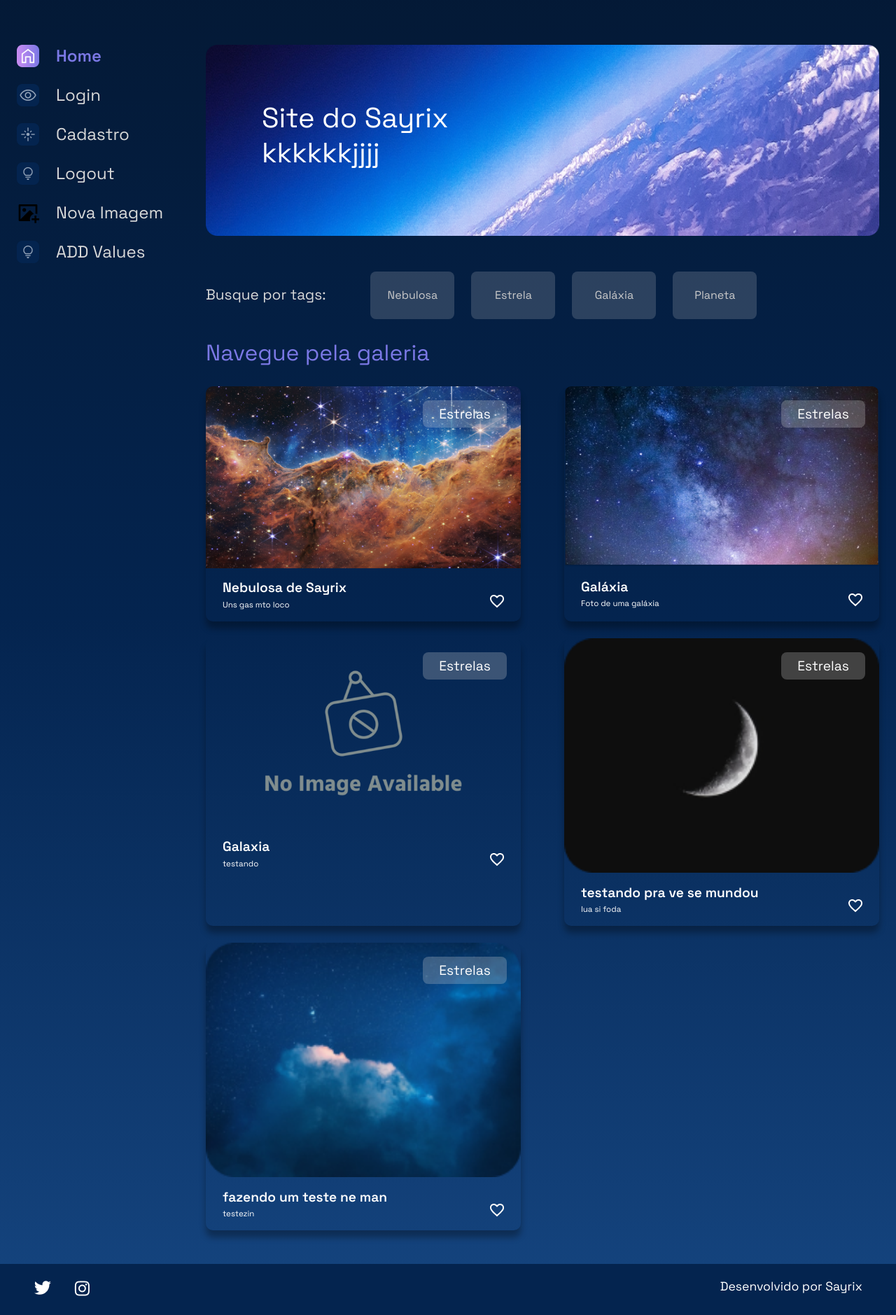
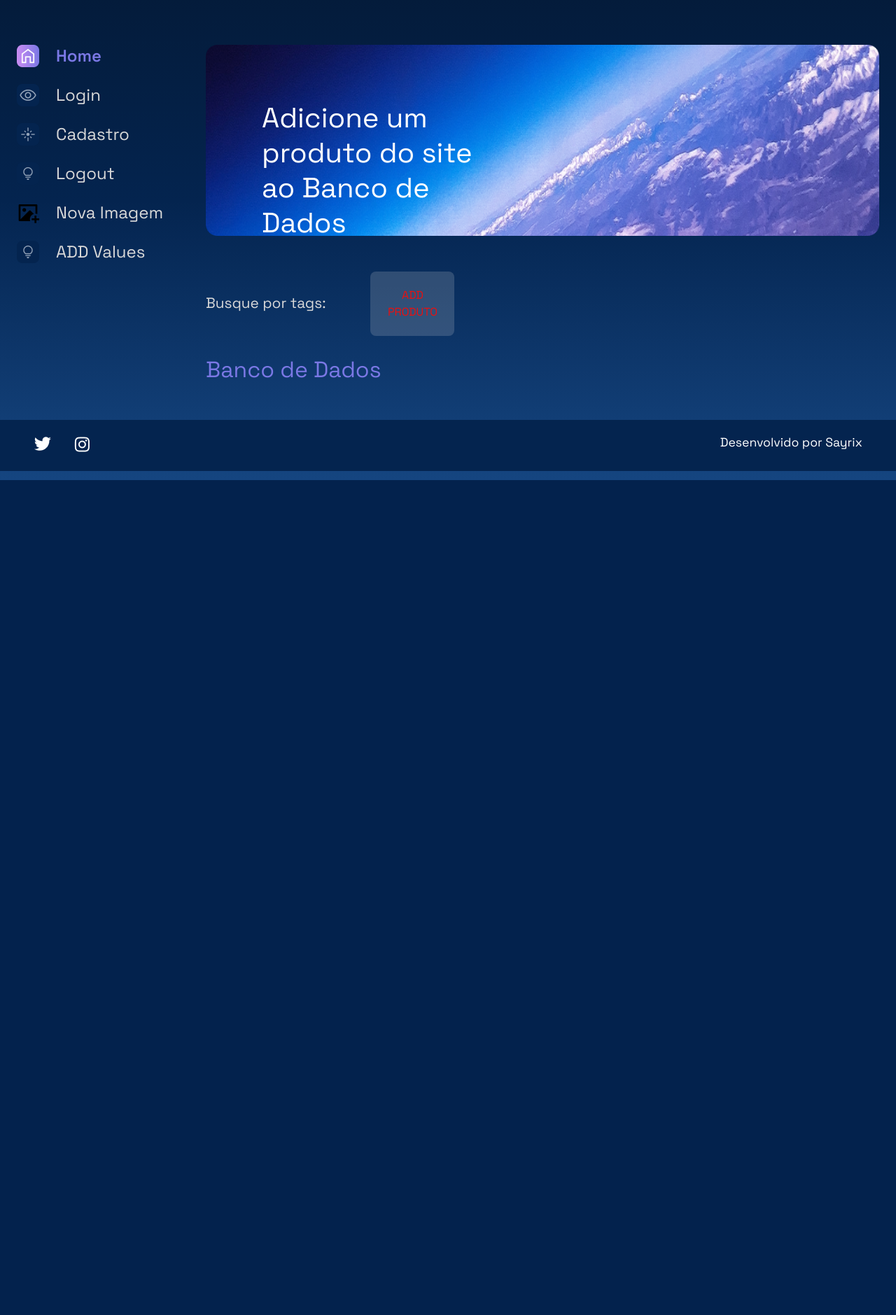
Before and after one commit to Emerson018/projeto_leroy_site, a Django app: page /get_values in a window 1280 px wide. Shown: the part 114-1993 px from the top of the page at 70% size. After the commit the page ends 800 px from the top, so only its background shows below. Run offline with Django 4.2, Linux system fonts and the light colour scheme; a user stored in the database is signed in; data comes from the database, SQL or seed files in the repository.

Commit message:
add layout

```diff
--- a/apps/galeria/models.py
+++ b/apps/galeria/models.py
@@ -33,6 +33,8 @@ class Fotografia(models.Model):
         related_name="user",
     )
 
+
+
 #isso é pra retornar como pop-up no app
     def __str__(self):
         return self.nome
--- a/templates/galeria/get_values.html
+++ b/templates/galeria/get_values.html
@@ -6,54 +6,18 @@
             <section class="conteudo">
                 <section class="banner">
                     <img class="banner__imagem" src="{% static '/assets/imagens/Banner(2).png' %}" alt="banner Alura Space">
-                    <h1 class="banner__titulo"> Site do Sayrix kkkkkkjjjj</h1>
+                    <h1 class="banner__titulo"> Adicione um produto do site ao Banco de Dados</h1>
                 </section>
                 <section class="tags">
                     <p class="tags__titulo">Busque por tags:</p>
                     <ul class="tags__lista">
-                        <!--aqui direciona pra pagina e passa uma informacao para o direcionamento, por "OPCOES_CATEGORIA" em models.py-->
-                        <li class="tags__tag"><a href="{% url 'filtro' 'NEBULOSA' %}" class="btn" style="color: #C9C9C9;">Nebulosa</a></li>
-                        <li class="tags__tag"><a href="{% url 'filtro' 'ESTRELA' %}" class="btn" style="color: #C9C9C9;">Estrela</a></li>
-                        <li class="tags__tag"><a href="{% url 'filtro' 'GALÁXIA' %}" class="btn" style="color: #C9C9C9;">Galáxia</a></li>
-                        <li class="tags__tag"><a href="{% url 'filtro' 'PLANETA' %}" class="btn" style="color: #C9C9C9;">Planeta</a></li>
+                        <li class="tags__tag"><a href="" class="btn" style="color: #e91010;">ADD PRODUTO</a></li>
                     </ul>
                 </section>
                 <section class="galeria">
                     <div class="cards">
-                        <h2 class="cards__titulo">Navegue pela galeria</h2>
-                        <ul class="cards__lista">
+                        <h2 class="cards__titulo">Banco de Dados</h2>
 
-                            {%if cards %} <!--Se cards == True: -->
-                            {% for fotografia in cards %}
-
-                            <li class="card">
-                                <!-- 'imagem' = 'name' passado no path em urls.py -->
-                                <a href="{% url 'imagem' fotografia.id %}">
-                                {% if fotografia.foto == "" or fotografia.foto == null %}
-                                    <!--aqui retorna o nome da foto -->
-                                    <img class="card__imagem" src="{% static '/assets/imagens/galeria/Image_not_available.png'%}" alt="foto">
-                                {% else %}
-                                    <img class="card__imagem" src="{{ fotografia.foto.url }}" alt="foto">
-                                {% endif %}
-                                </a>
-                                <span class="card__tag">Estrelas</span>
-                                <div class="card__info">
-                                    <p class="card__titulo">{{ fotografia.nome }}</p>
-                                    <div class="card__texto">
-                                        <p class="card__descricao">{{ fotografia.legenda }}</p>
-                                        <span>
-                                            <img src="{% static '/assets/ícones/1x/favorite_outline.png' %}" alt="ícone de coração">
-                                        </span>
-                                    </div>
-                                </div>
-                            </li>
-                            {% endfor %}
-                            {% else %}
-                            <div class="imagem_texto">
-                                <p>Fotografias não encontradas.</p>
-                            </div>
-                            {% endif %}
-                        </ul>
                     </div>
                 </section>
             </section>
```
